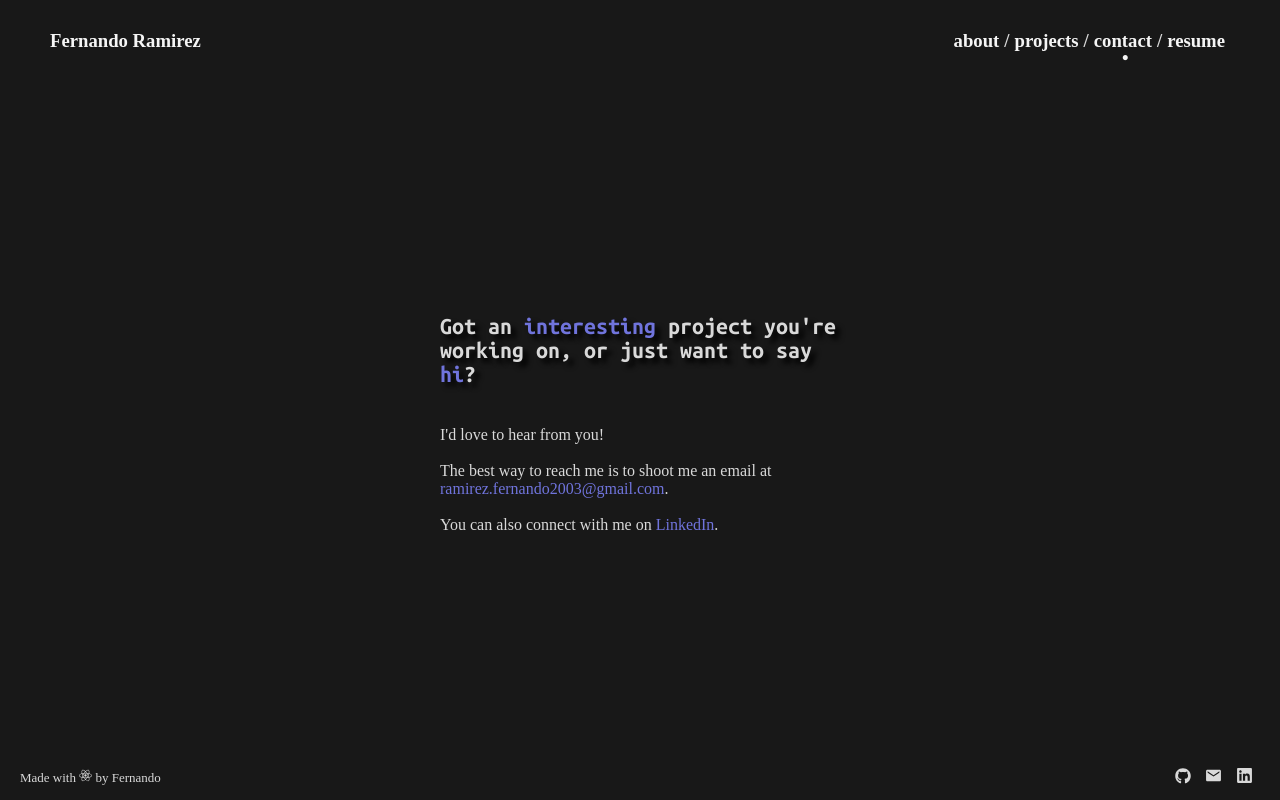
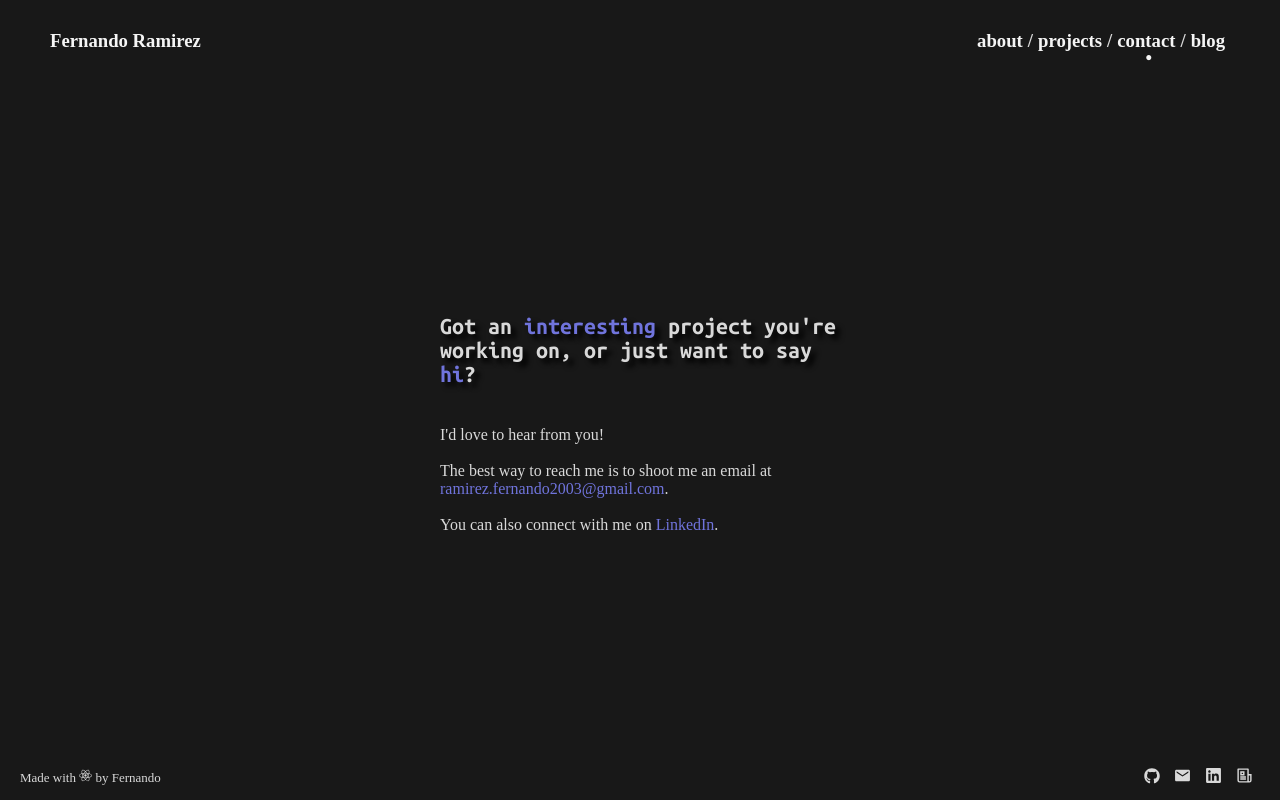
Before and after one commit to ramirezfernando/fernandoramirez.me, a React (Vite) app: page /contact in a window 1280 px wide. Built offline with nearby package versions, Linux system fonts and the light colour scheme; a web font is replaced by a local one.

Commit message:
feat: add blog to header and move resume to footer

```diff
--- a/src/App.css
+++ b/src/App.css
@@ -34,6 +34,7 @@ body {
   --dark-pink: #ff7c7c;
   --light-pink: #ffb6b9;
   --blue: #8deaff;
+  --light-purple: #b689f4;
   --yellow: #ffe084;
   --light-gray: #d9d9d9;
   --white-almost: #d9d9d9;
--- a/src/components/Footer.tsx
+++ b/src/components/Footer.tsx
@@ -1,4 +1,5 @@
 import { FaLinkedin, FaGithub, FaReact } from 'react-icons/fa';
+import { RiNewspaperLine } from "react-icons/ri";
 import { IoMdMail } from 'react-icons/io';
 import Hidden from '@mui/material/Hidden';
 import Tooltip from '@mui/material/Tooltip';
@@ -51,6 +52,17 @@ const Footer = () => {
           </Tooltip>
         </div>
 
+        <div className='footer-link resume'>
+          <Tooltip title='Resume' placement='top' arrow>
+            <a
+              href='https://raw.githubusercontent.com/ramirezfernando/resume/main/Fernando_Ramirez_Resume.png'
+              target='_blank'
+              rel='noopener noreferrer'
+            >
+              <RiNewspaperLine style={{ animationDelay: '300ms' }} size='1.7rem' />
+            </a>
+          </Tooltip>
+        </div>
         </div>
       </div>
     );
--- a/src/components/Header.tsx
+++ b/src/components/Header.tsx
@@ -19,7 +19,9 @@ const HeaderLink = (props: HeaderLinkProps) => {
     return (
         <div className='header-link'>
             <NavLink
-                to={link === 'resume' ? 'https://raw.githubusercontent.com/ramirezfernando/resume/main/Fernando_Ramirez_Resume.png' : `/${link}`}
+                to={link === 'blog' ? 'https://blog.fernandoramirez.me/' : `/${link}`}
+                target={link === 'blog' ? '_blank' : ''}
+                rel={link === 'blog' ? 'noopener noreferrer' : ''}
                 style={{ textDecoration: 'none' }}
                 onClick={() => props.handleSelect(props.title)}
             >
@@ -92,9 +94,9 @@ const Header = () => {
             <h3 id='slash'>/</h3>
 
             <HeaderLink
-                title='resume'
+                title='blog'
                 color={ALMOST_WHITE}
-                selected={selectedPage === 'resume'}
+                selected={selectedPage === 'blog'}
                 handleSelect={handleSelect}
             />
         </div>
--- a/src/styles/Footer.css
+++ b/src/styles/Footer.css
@@ -72,3 +72,7 @@
   .linkedin:hover svg {
     fill: var(--blue);
   }
+
+  .resume:hover svg {
+    fill: var(--light-purple);
+  }
```
